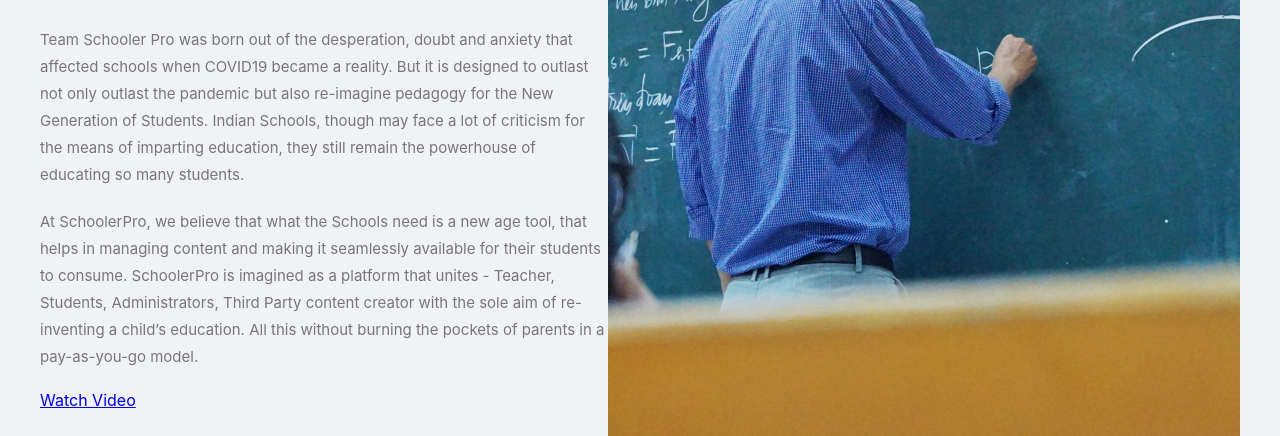
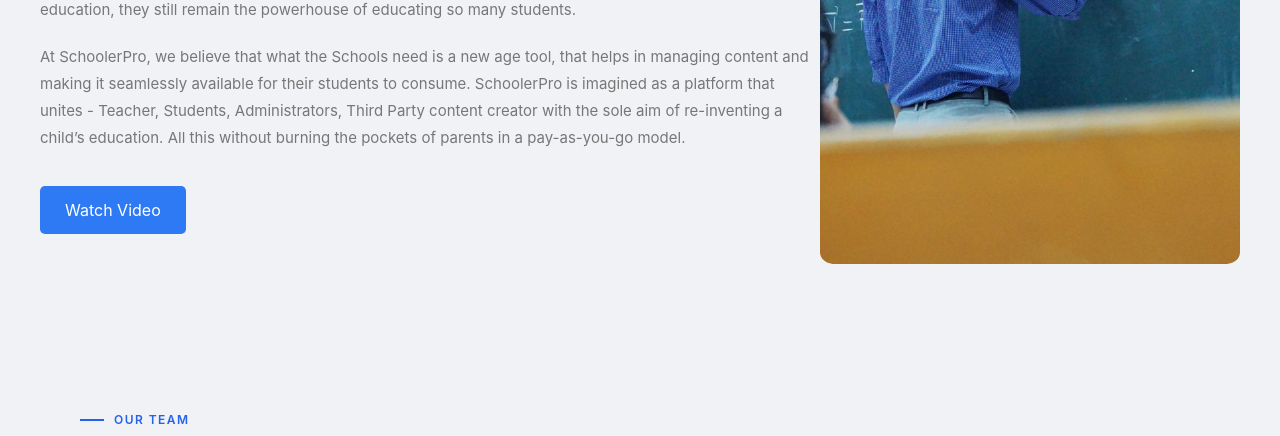
Before and after one commit to Entropher/lesson6, a plain HTML site: page index.html in a window 1280 px wide. Shown: the part 355-791 px from the top of the page. Drawn offline with Linux system fonts and the light colour scheme.

Commit message:
Final change

```diff
--- a/style.css
+++ b/style.css
@@ -146,3 +146,30 @@ p{
   line-height: 1.8;
   margin-bottom: 20px;
 }
+
+.btn{
+  display: inline-block;
+  text-decoration: none;
+  background:#2E7AF4;
+  color:white;
+  padding: 14px 25px;
+  border-radius: 5px;
+  margin-top: 15px;
+}
+
+.image-box img{
+  width:420px;
+  height: 500px;
+  object-fit: cover;
+  border-radius: 12px;
+}
+
+.image-box: ::before{
+  content:"";
+  width:180px;
+  height:180px;
+  background:#eef5ff;
+  possition:absolute;
+  right:-40xp;
+  bottom:-30xp;
+}
```
Also changed, not shown: images/team/button1.svg (added), index.html (line endings or trailing spaces).
